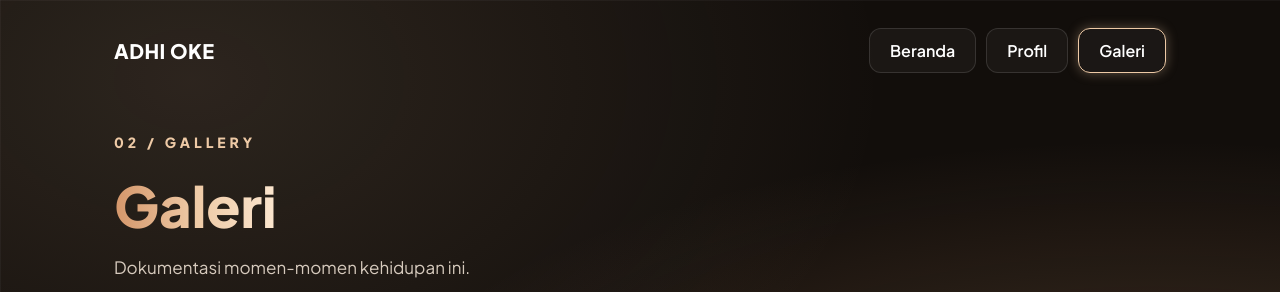
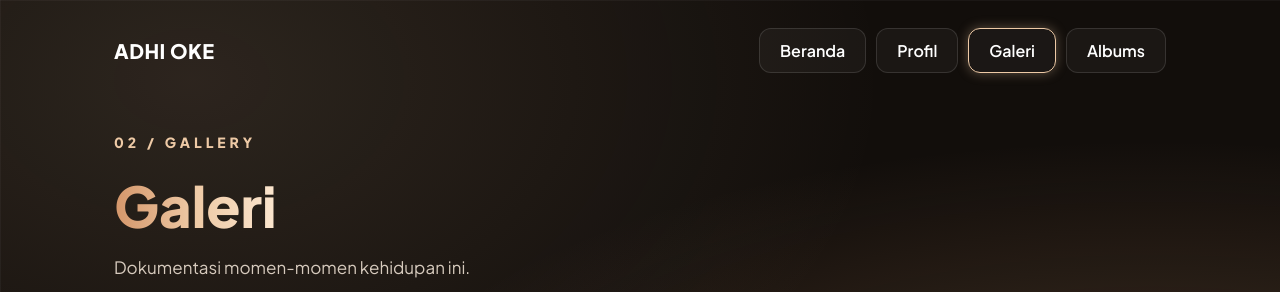
Before and after one commit to Adhi7dawg/bejirrr, a plain HTML site: page gallery.html in a window 1280 px wide. Shown: the top 292 px of the page. Drawn offline with Linux system fonts and the light colour scheme.

Commit message:
Add files via upload

```diff
--- a/gallery.html
+++ b/gallery.html
@@ -18,6 +18,7 @@
       <a href="index.html" class="menu-btn">Beranda</a>
       <a href="profil.html" class="menu-btn">Profil</a>
       <a href="gallery.html" class="menu-btn aktif">Galeri</a>
+      <a href="albums.html" class="menu-btn">Albums</a>
     </div>
   </nav>
 
```
Also changed, not shown: profil.html (+1 -0 lines).
